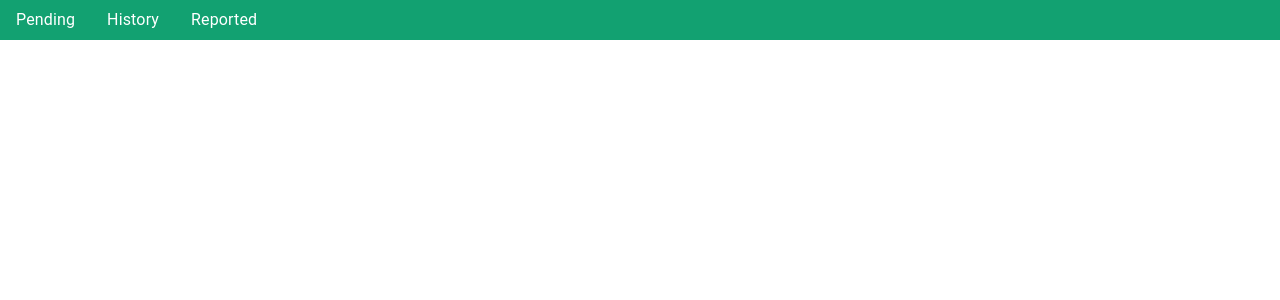
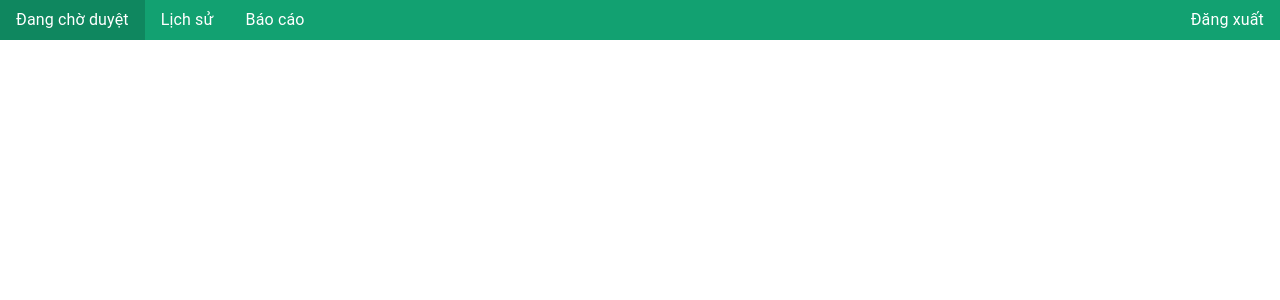
Before and after one commit to Nau-va-An/novaan-portal, a Next.js app: page /submissions/details/1 in a window 1280 px wide. Shown: the top 300 px of the page. Built offline with nearby package versions, Linux system fonts and the light colour scheme.

Commit message:
feat: add logout

```diff
--- a/common/components/ErrorBoundary.tsx
+++ /dev/null
@@ -1,38 +0,0 @@
-import React, { Component } from 'react'
-
-class ErrorBoundary extends Component<any, any> {
-    constructor(props) {
-        super(props)
-        this.state = { hasError: false }
-    }
-
-    static getDerivedStateFromError(error) {
-        return { hasError: true }
-    }
-
-    componentDidCatch(error: Error, errorInfo: React.ErrorInfo): void {
-        this.setState({ hasError: true })
-        console.log(errorInfo)
-    }
-
-    render() {
-        const dismissError = () => {
-            this.setState({ hasError: true })
-        }
-
-        if (this.state.hasError) {
-            return (
-                <div>
-                    <h2>Đã có lỗi xảy ra @@</h2>
-                    <button type="button" onClick={dismissError}>
-                        Try again
-                    </button>
-                </div>
-            )
-        }
-
-        return this.props.children
-    }
-}
-
-export default ErrorBoundary
--- a/common/components/Navbar.tsx
+++ /dev/null
@@ -1,74 +0,0 @@
-import { Status } from '@/pages/submissions/types/submission'
-import {
-    AppBar,
-    Box,
-    Container,
-    IconButton,
-    Menu,
-    MenuItem,
-    Typography,
-} from '@mui/material'
-import { useRouter } from 'next/router'
-
-interface NavbarItem {
-    label: string
-    query: string[]
-    mask: string
-}
-
-const NavbarItem = (props: NavbarItem) => {
-    const router = useRouter()
-
-    const handleRedirect = () => {
-        router.push(
-            {
-                pathname: '/submissions/[status]',
-                query: { status: props.query },
-            },
-            props.mask,
-            { shallow: true }
-        )
-    }
-
-    return (
-        <div
-            className="px-4 py-2 mx-2 h-full cursor-pointer"
-            onClick={handleRedirect}
-        >
-            <Typography align="center">{props.label}</Typography>
-        </div>
-    )
-}
-
-const Navbar = () => {
-    const navbarItems: NavbarItem[] = [
-        {
-            label: 'Pending',
-            query: ['pending'],
-            mask: '/submissions/pending',
-        },
-        {
-            label: 'History',
-            query: ['approved', 'rejected'],
-            mask: '/submissions/history',
-        },
-        {
-            label: 'Reported',
-            query: ['reported'],
-            mask: '/submissions/reported',
-        },
-    ]
-    return (
-        <AppBar position="static">
-            <div className="flex items-center justify-start text-white bg-cprimary-300 px-8">
-                <div className="flex ml-6">
-                    {navbarItems.map((item) => (
-                        <NavbarItem key={item.label} {...item} />
-                    ))}
-                </div>
-            </div>
-        </AppBar>
-    )
-}
-
-export default Navbar
--- /dev/null
+++ b/common/components/error.tsx
@@ -0,0 +1,25 @@
+'use client'
+import { useRouter } from 'next/router'
+import React, { Component, useEffect } from 'react'
+
+const Error = ({ error, reset }: { error: Error; reset: () => void }) => {
+    const router = useRouter()
+
+    const goToSignIn = (): void => {
+        router.push('/auth/signin')
+    }
+
+    useEffect(() => {
+        // Log the error to an error reporting service
+        console.error(error)
+    }, [error])
+
+    return (
+        <div>
+            <h2>Đã có lỗi xảy ra</h2>
+            <button onClick={goToSignIn}>Quay về đăng nhập</button>
+        </div>
+    )
+}
+
+export default Error
--- /dev/null
+++ b/common/components/navbar/Navbar.tsx
@@ -0,0 +1,72 @@
+import { Status } from '@/pages/submissions/types/submission'
+import {
+    AppBar,
+    Box,
+    Container,
+    IconButton,
+    Menu,
+    MenuItem,
+    Typography,
+} from '@mui/material'
+import { useRouter } from 'next/router'
+import {
+    NAVBAR_HISTORY,
+    NAVBAR_LOGOUT,
+    NAVBAR_PENDING,
+    NAVBAR_REPORTED,
+} from '../../strings'
+import { useMemo } from 'react'
+import NavbarButton from './NavbarButton'
+import NavbarRouteButton, { NavbarItem } from './NavbarRouteButton'
+import { ACCESS_TOKEN_STORAGE_KEY } from '@/common/constants'
+
+const Navbar = () => {
+    const router = useRouter()
+
+    const navbarItems: NavbarItem[] = useMemo(
+        () => [
+            {
+                label: NAVBAR_PENDING,
+                query: ['pending'],
+                mask: '/submissions/pending',
+            },
+            {
+                label: NAVBAR_HISTORY,
+                query: ['approved', 'rejected'],
+                mask: '/submissions/history',
+            },
+            {
+                label: NAVBAR_REPORTED,
+                query: ['reported'],
+                mask: '/submissions/reported',
+            },
+        ],
+        []
+    )
+
+    const handleLogout = (): void => {
+        // TODO: Send request to server to invalidate current valid token
+        localStorage.removeItem(ACCESS_TOKEN_STORAGE_KEY)
+        router.push('/auth/signin')
+    }
+
+    return (
+        <AppBar position="static">
+            <div className="flex w-full items-center justify-between text-white bg-cprimary-300 ">
+                <div className="flex flex-1">
+                    {navbarItems.map((item) => (
+                        <NavbarRouteButton key={item.label} {...item} />
+                    ))}
+                </div>
+                <div className="flex justify-end">
+                    <NavbarButton
+                        label={NAVBAR_LOGOUT}
+                        onPress={handleLogout}
+                    />
+                </div>
+            </div>
+        </AppBar>
+    )
+}
+
+export default Navbar
--- /dev/null
+++ b/common/components/navbar/NavbarButton.tsx
@@ -0,0 +1,23 @@
+import { Typography } from '@mui/material'
+import { ReactElement } from 'react'
+
+interface NavbarButtonProps {
+    label: string
+    onPress: () => void
+}
+
+const NavbarButton = ({
+    label,
+    onPress,
+}: NavbarButtonProps): ReactElement<NavbarButtonProps> => {
+    return (
+        <div
+            className="px-4 py-2 mx-2 h-full cursor-pointer hover:bg-cprimary-400"
+            onClick={onPress}
+        >
+            <Typography align="center">{label}</Typography>
+        </div>
+    )
+}
+
+export default NavbarButton
--- /dev/null
+++ b/common/components/navbar/NavbarRouteButton.tsx
@@ -0,0 +1,27 @@
+import { useRouter } from 'next/router'
+import NavbarButton from './NavbarButton'
+
+export interface NavbarItem {
+    label: string
+    query: string[]
+    mask: string
+}
+
+const NavbarRouteButton = ({ label, query, mask }: NavbarItem) => {
+    const router = useRouter()
+
+    const handleRedirect = () => {
+        router.push(
+            {
+                pathname: '/submissions/[status]',
+                query: { status: query },
+            },
+            mask,
+            { shallow: true }
+        )
+    }
+
+    return <NavbarButton label={label} onPress={handleRedirect} />
+}
+
+export default NavbarRouteButton
--- a/common/strings.ts
+++ b/common/strings.ts
@@ -61,3 +61,8 @@ export const REVIEW_MESSAGE_TOO_SHORT =
     'Lời nhắn giải thích lí do từ chối quá ngắn, cần ít nhất 30 kí tự'
 export const REVIEW_MESSAGE_TOO_LONG =
     'Lời nhắn giải thích lí do từ chối quá dài, tối đa 500 kí tư'
+
+export const NAVBAR_PENDING = 'Đang chờ duyệt'
+export const NAVBAR_HISTORY = 'Lịch sử'
+export const NAVBAR_REPORTED = 'Báo cáo'
+export const NAVBAR_LOGOUT = 'Đăng xuất'
--- /dev/null
+++ b/components/common/types/token.type.ts
@@ -0,0 +1,7 @@
+export interface AuthToken {
+    exp: number
+    iat: number
+    nameid: string
+    nbf: number
+    urole: 'User' | 'Admin'
+}
--- /dev/null
+++ b/components/common/utils/jwtoken.ts
@@ -0,0 +1,6 @@
+import { decode } from 'jsonwebtoken'
+
+export const getTokenPayload = <T>(token: string): T => {
+    const decodedToken = decode(token, { json: true, complete: true })
+    return decodedToken.payload as T
+}
--- a/pages/_app.tsx
+++ b/pages/_app.tsx
@@ -1,4 +1,4 @@
-import ErrorBoundary from '@/common/components/ErrorBoundary'
+import ErrorBoundary from '@/common/components/error'
 import { Inter } from 'next/font/google'
 
 import '@/styles/globals.css'
@@ -12,7 +12,7 @@ import {
     Typography,
 } from '@mui/material'
 import { customColors } from '@/tailwind.config'
-import Navbar from '@/common/components/Navbar'
+import Navbar from '@/common/components/navbar/Navbar'
 import { Toaster } from 'react-hot-toast'
 
 const inter = Inter({ subsets: ['latin'] })
@@ -20,11 +20,9 @@ const inter = Inter({ subsets: ['latin'] })
 export default function App({ Component, pageProps }) {
     return (
         <div className={inter.className}>
-            <ErrorBoundary>
-                <Navbar />
-                <Component {...pageProps} />
-                <Toaster />
-            </ErrorBoundary>
+            <Navbar />
+            <Component {...pageProps} />
+            <Toaster />
         </div>
     )
 }
--- a/pages/auth/signin.tsx
+++ b/pages/auth/signin.tsx
@@ -11,6 +11,8 @@ import { useForm } from 'react-hook-form'
 import { Toaster, toast } from 'react-hot-toast'
 import { useSignIn } from './services/auth.service'
 import { ACCESS_TOKEN_STORAGE_KEY } from '@/common/constants'
+import { getTokenPayload } from '@/components/common/utils/jwtoken'
+import { AuthToken } from '@/components/common/types/token.type'
 
 type SignInData = {
     email: string
@@ -43,16 +45,20 @@ const SignIn = () => {
         if (token == null || token === '') {
             return
         }
+
+        // Reject the request if user trying to signin
+        const payload = getTokenPayload<AuthToken>(token)
+        if (payload.urole === 'User') {
+            notifyErr('Người dùng không được phép đăng nhập vào Admin Portal')
+            return
+        }
+
         localStorage.setItem(ACCESS_TOKEN_STORAGE_KEY, token)
         router.push('/submissions/pending')
     }, [token, router])
 
     const notifyErr = (message: string): void => {
         toast.error(message)
-    }
-
-    const redirectToSubmissions = () => {
-        router.push('/submissions/pending')
     }
 
     const onSignIn = async (data: SignInData): Promise<void> => {
@@ -64,6 +70,10 @@ const SignIn = () => {
             }
             await signInWithPayload(payload)
         } catch (err) {
+            if (err.message === 'Failed to fetch') {
+                notifyErr('Server unavailable')
+                return
+            }
             notifyErr(err.message)
         } finally {
             setLoading(false)
@@ -77,7 +87,7 @@ const SignIn = () => {
             </div>
             <form
                 onSubmit={handleSubmit(onSignIn)}
-                className="w-1/3 mt-12 flex flex-col items-center justify-center"
+                className="w-2/3 max-w-xl mt-12 flex flex-col items-center justify-center"
             >
                 <div className="flex flex-col w-full">
                     <label htmlFor="email">Email</label>
```
